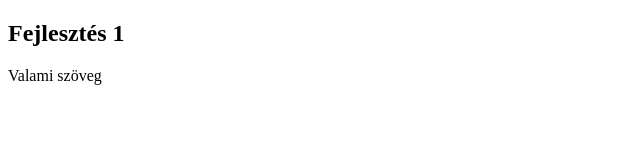
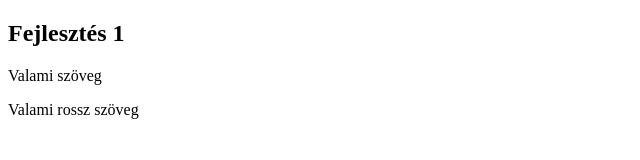
Before and after one commit to RozsahegyiAkos/Demogyakorlo, a plain HTML site: page index.html in a window 1280 px wide. Shown: the whole page, without its empty margins (0-640 px from the left). Drawn offline with Linux system fonts and the light colour scheme.

Commit message:
Javítás

```diff
--- a/index.html
+++ b/index.html
@@ -9,6 +9,7 @@
 <body>
     <h2>Fejlesztés 1</h2>
     <p>Valami szöveg</p>
+    <p>Valami rossz szöveg</p>
 
 </body>
 </html>
```
